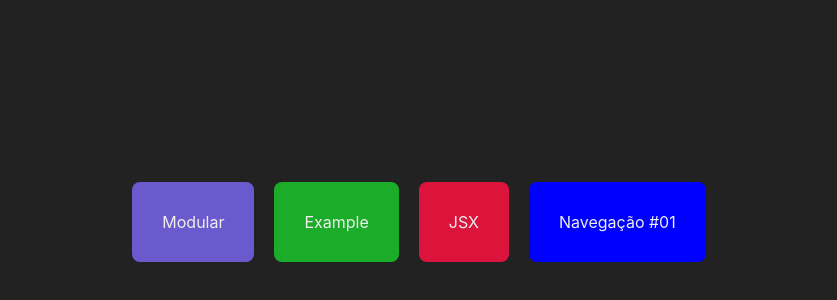
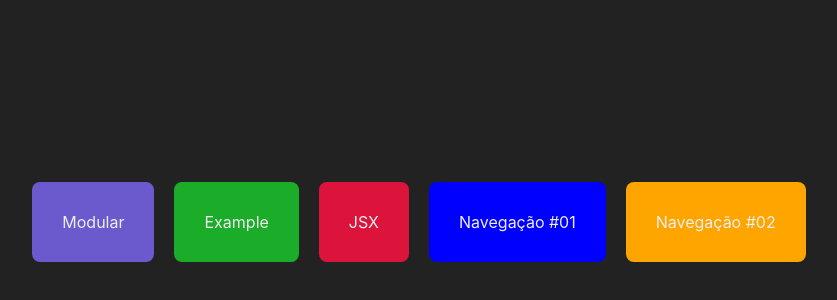
Before and after one commit to polyanetuag/fundamentos, a Next.js app: page / in a window 1280 px wide. Shown: the part 178-478 px from the top of the page, without its empty margins (221-1058 px from the left). Built offline with nearby package versions, Linux system fonts and the light colour scheme.

Commit message:
referencing dynamic navigation

```diff
--- a/src/pages/index.jsx
+++ b/src/pages/index.jsx
@@ -13,6 +13,7 @@ export default function Initial() {
       <Navigation text="Example" destiny="/example" cor="#1bad2a"/>
       <Navigation text="JSX" destiny="/jsx" cor="crimson"/>
       <Navigation text="Navegação #01" destiny="/navigation" cor="blue"/>
+      <Navigation text="Navegação #02" destiny="/client/123" cor="orange"/>
     </div>
   )
 }
```
